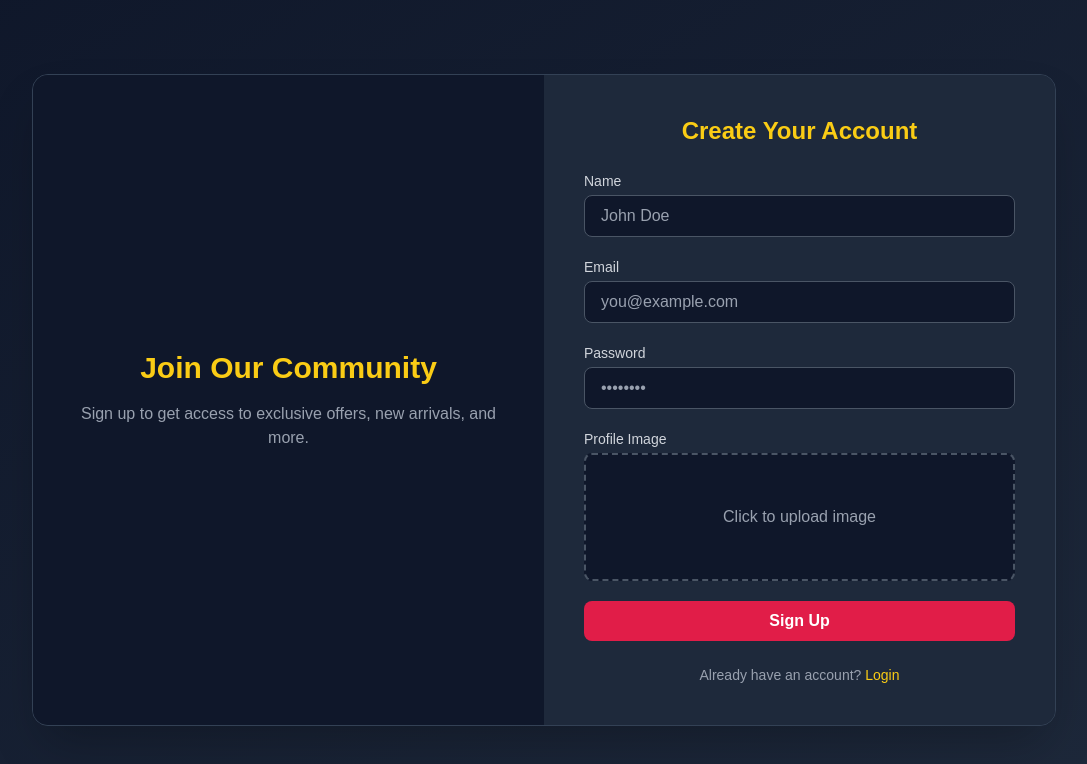
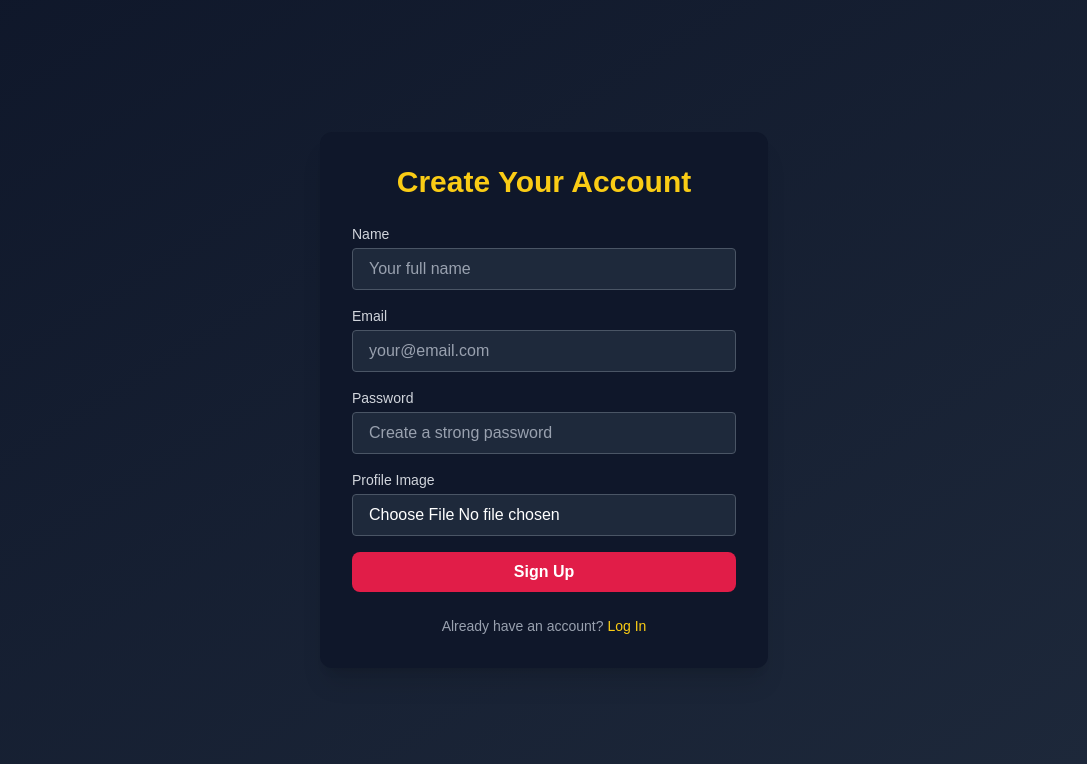
Before and after one commit to AbdulRehman817/Shopping-Store-Frontend, a Next.js app: page /signup in a window 1280 px wide. Shown: the top 764 px of the page, without its empty margins (96-1183 px from the left). Built offline with nearby package versions, Linux system fonts and the light colour scheme.

Commit message:
refactor signup page: streamline form handling, enhance error management, and improve code readability

```diff
--- a/src/app/signup/page.tsx
+++ b/src/app/signup/page.tsx
@@ -1,208 +1,158 @@
 "use client";
 
-import { useState } from "react";
-import { motion } from "framer-motion"; // ✅ Correct import for framer-motion
-import Link from "next/link";
+import { useState, ChangeEvent, FormEvent } from "react";
 import { useRouter } from "next/navigation";
 
-const Signup = () => {
+interface SignupForm {
+  name: string;
+  email: string;
+  password: string;
+}
+
+const SignupPage = () => {
   const router = useRouter();
-  // * User state to store form data
-  const [user, setUser] = useState({
+
+  const [form, setForm] = useState<SignupForm>({
     name: "",
+    email: "",
     password: "",
-    email: "",
-    image: null as File | null,
   });
 
-  // * Message state for success or error alerts
-  const [message, setMessage] = useState("");
+  const [image, setImage] = useState<File | null>(null);
+  const [error, setError] = useState("");
 
-  // TODO: Update form input values (text fields)
-  const handleInput = (e: React.ChangeEvent<HTMLInputElement>) => {
-    const { name, value } = e.target;
-    setUser((prev) => ({
-      ...prev,
-      [name]: value,
-    }));
-  };
+  const handleChange = (
+    e: ChangeEvent<HTMLInputElement | HTMLSelectElement>
+  ) => {
+    const { name, value, files } = e.target as HTMLInputElement;
 
-  // TODO: Handle image file upload and set to state
-  const handleImageChange = (e: React.ChangeEvent<HTMLInputElement>) => {
-    const file = e.target.files?.[0];
-    if (file) {
-      setUser((prev) => ({
-        ...prev,
-        image: file,
-      }));
+    if (name === "image" && files && files[0]) {
+      setImage(files[0]);
+    } else {
+      setForm((prev) => ({ ...prev, [name]: value }));
     }
   };
 
-  const SubmitBtn = () => {
-    router.push("/login"); // Redirect to login page after successful Signup`
-  };
+  const handleSubmit = async (e: FormEvent) => {
+    e.preventDefault();
 
-  // ! Handle form submission to backend API
-  const handleSubmit = async (e: React.FormEvent<HTMLFormElement>) => {
-    e.preventDefault(); // ? Prevent page reload
+    const formData = new FormData();
+    formData.append("name", form.name);
+    formData.append("email", form.email);
+    formData.append("password", form.password);
+    if (image) formData.append("image", image);
 
     try {
-      const formData = new FormData(); // * To send image/file along with other data
-      formData.append("name", user.name);
-      formData.append("email", user.email);
-      formData.append("password", user.password);
-      if (user.image) {
-        formData.append("image", user.image);
-      }
-
-      // * Send POST request to backend
-      const response = await fetch(
+      const res = await fetch(
         "https://shopping-store-bqd2.vercel.app/api/v1/register",
         {
           method: "POST",
-          body: formData, // ! Don't manually set headers for FormData
+          credentials: "include",
+          body: formData,
         }
       );
 
-      if (!response.ok) {
-        // ! Server responded with an error
-        setMessage("❌ Registration failed. Check your data.");
-        throw new Error("Registration failed");
+      const data = await res.json();
+
+      if (!res.ok) {
+        setError(data.message || "Signup failed");
+        return;
       }
 
-      const data = await response.json(); // * Convert response to JSON
-      setMessage("✅ Registered successfully!"); // ? Show success message
-      console.log("Registered:", data); // @note Debug log
-    } catch (error) {
-      console.error("Error:", error); // ! Catch and log any errors
-      setMessage("❌ Something went wrong. Try again.");
+      router.push("/");
+    } catch (err) {
+      console.error(err);
+      setError("Something went wrong");
     }
   };
 
   return (
-    <form onSubmit={handleSubmit} encType="multipart/form-data">
-      <motion.div
-        className="min-h-screen bg-gradient-to-br from-[#0F172A] to-[#1E293B] flex items-center justify-center px-6 py-16 text-white"
-        initial={{ opacity: 0 }}
-        animate={{ opacity: 1 }}
-        transition={{ duration: 0.6 }}
+    <div className="min-h-screen bg-gradient-to-br from-[#0F172A] to-[#1E293B] flex items-center justify-center px-4">
+      <div className="w-full max-w-md bg-[#0F172A] rounded-xl shadow-xl p-8">
+        <h2 className="text-3xl font-bold text-center text-[#FACC15] mb-6">
+          Create Your Account
+        </h2>
+
+        {error && (
+          <div className="bg-red-600 text-white text-sm p-2 rounded mb-4 text-center">
+            {error}
+          </div>
+        )}
+
+        <form
+          onSubmit={handleSubmit}
+          encType="multipart/form-data"
+          className="space-y-4"
         >
-        <div className="w-full max-w-5xl bg-[#1E293B] rounded-2xl overflow-hidden shadow-2xl flex flex-col md:flex-row border border-[#334155]">
-          {/* Left Panel for Branding */}
-          <div className="hidden md:flex flex-col justify-center items-center bg-[#0F172A] w-1/2 p-10">
-            <h2 className="text-3xl font-bold text-[#FACC15] mb-4">
-              Join Our Community
-            </h2>
-            <p className="text-gray-400 text-center">
-              Sign up to get access to exclusive offers, new arrivals, and more.
-            </p>
-          </div>
-
-          {/*  Right Panel with Form */}
-          <div className="w-full md:w-1/2 bg-[#1E293B] p-8 md:p-10">
-            <h3 className="text-2xl font-bold text-[#FACC15] mb-6 text-center">
-              Create Your Account
-            </h3>
-
-            <div className="space-y-5">
-              {/* * Name Input */}
           <div>
-                <label className="block text-sm font-medium text-gray-300 mb-1">
-                  Name
-                </label>
+            <label className="block text-sm text-gray-300 mb-1">Name</label>
             <input
+              type="text"
               name="name"
-                  value={user.name}
-                  onChange={handleInput}
-                  type="text"
-                  placeholder="John Doe"
-                  className="w-full bg-[#0F172A] border border-gray-600 px-4 py-2 rounded-lg placeholder-gray-400 text-white focus:outline-none focus:ring-2 focus:ring-[#FACC15]"
+              value={form.name}
+              onChange={handleChange}
+              required
+              placeholder="Your full name"
+              className="w-full px-4 py-2 rounded bg-[#1E293B] text-white placeholder-gray-400 border border-gray-600 focus:outline-none focus:ring-2 focus:ring-[#FACC15]"
             />
           </div>
 
-              {/* * Email Input */}
           <div>
-                <label className="block text-sm font-medium text-gray-300 mb-1">
-                  Email
-                </label>
+            <label className="block text-sm text-gray-300 mb-1">Email</label>
             <input
+              type="email"
               name="email"
-                  value={user.email}
-                  onChange={handleInput}
-                  type="email"
-                  placeholder="you@example.com"
-                  className="w-full bg-[#0F172A] border border-gray-600 px-4 py-2 rounded-lg placeholder-gray-400 text-white focus:outline-none focus:ring-2 focus:ring-[#FACC15]"
+              value={form.email}
+              onChange={handleChange}
+              required
+              placeholder="your@email.com"
+              className="w-full px-4 py-2 rounded bg-[#1E293B] text-white placeholder-gray-400 border border-gray-600 focus:outline-none focus:ring-2 focus:ring-[#FACC15]"
             />
           </div>
 
-              {/* * Password Input */}
           <div>
-                <label className="block text-sm font-medium text-gray-300 mb-1">
-                  Password
-                </label>
+            <label className="block text-sm text-gray-300 mb-1">Password</label>
             <input
+              type="password"
               name="password"
-                  value={user.password}
-                  onChange={handleInput}
-                  type="password"
-                  placeholder="••••••••"
-                  className="w-full bg-[#0F172A] border border-gray-600 px-4 py-2 rounded-lg placeholder-gray-400 text-white focus:outline-none focus:ring-2 focus:ring-[#FACC15]"
+              value={form.password}
+              onChange={handleChange}
+              required
+              placeholder="Create a strong password"
+              className="w-full px-4 py-2 rounded bg-[#1E293B] text-white placeholder-gray-400 border border-gray-600 focus:outline-none focus:ring-2 focus:ring-[#FACC15]"
             />
           </div>
 
-              {/* * Image Upload */}
           <div>
-                <label className="block text-sm font-medium text-gray-300 mb-1">
+            <label className="block text-sm text-gray-300 mb-1">
               Profile Image
             </label>
-                <label className="flex flex-col items-center justify-center w-full h-32 px-4 bg-[#0F172A] text-gray-400 border-2 border-dashed border-gray-600 rounded-lg cursor-pointer hover:border-yellow-400">
-                  <span>Click to upload image</span>
             <input
               type="file"
+              name="image"
               accept="image/*"
-                    onChange={handleImageChange}
-                    className="hidden"
+              onChange={handleChange}
+              className="w-full px-4 py-2 rounded bg-[#1E293B] text-white border border-gray-600"
             />
-                </label>
-                {user.image && (
-                  <p className="text-sm text-gray-400 mt-2">
-                    Selected: {user.image.name}
-                  </p>
-                )}
           </div>
 
-              {/* * Submit Button */}
           <button
-                onClick={SubmitBtn}
             type="submit"
-                className="w-full bg-[#E11D48] hover:bg-pink-600 transition text-white py-2 rounded-lg font-semibold"
+            className="w-full bg-[#E11D48] hover:bg-pink-600 transition-colors duration-200 text-white py-2 rounded-lg font-semibold"
           >
             Sign Up
           </button>
+        </form>
 
-              {/* ? Show success/error message */}
-              {message && (
-                <p className="text-center text-sm mt-4 text-yellow-400">
-                  {message}
-                </p>
-              )}
-            </div>
-
-            {/* @note Redirect to login page */}
         <p className="mt-6 text-sm text-center text-gray-400">
           Already have an account?{" "}
-              <Link
-                href="/login"
-                className="text-[#FACC15] font-medium hover:underline"
-              >
-                Login
-              </Link>
+          <a href="/login" className="text-[#FACC15] hover:underline">
+            Log In
+          </a>
         </p>
       </div>
     </div>
-      </motion.div>
-    </form>
   );
 };
 
-export default Signup;
+export default SignupPage;
```
Lines whose indentation alone changed are shown as unchanged.
